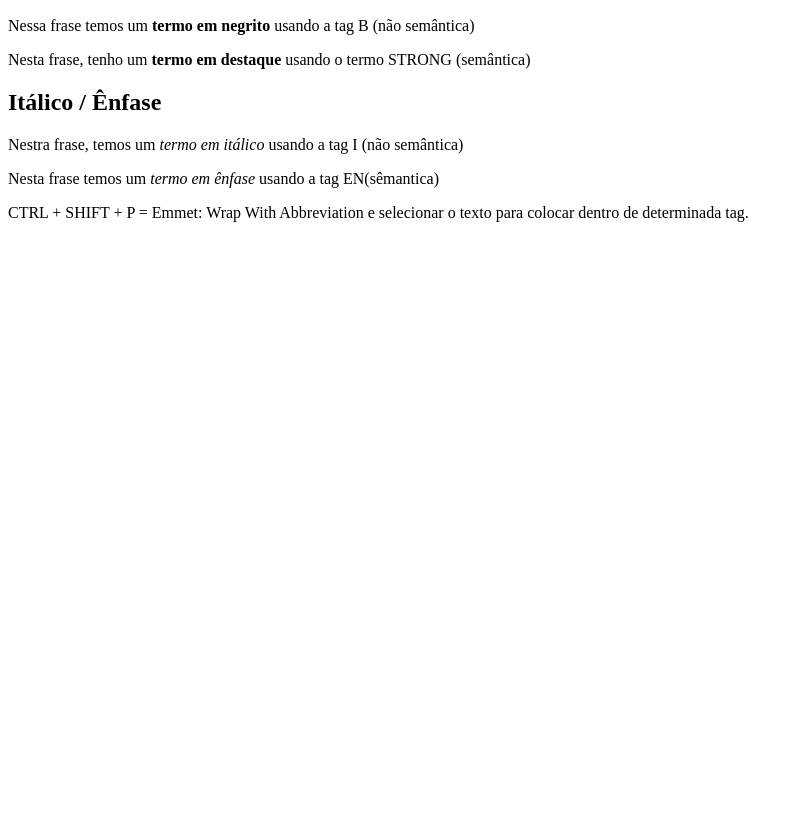
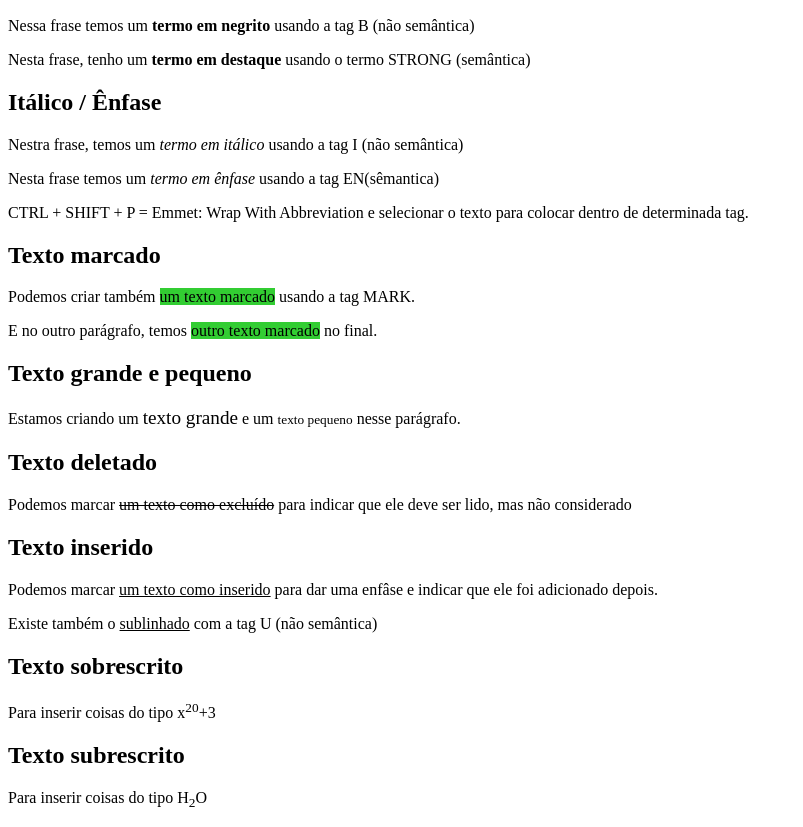
Before and after one commit to Berrsilva/Curso-HTML5-CSS3, a plain HTML site: page exercícios/ex008/index.html in a window 1280 px wide. Shown: the part 110-937 px from the top of the page, without its empty margins (0-803 px from the left). Before the commit the page ends 800 px from the top, so only its background shows below. Drawn offline with Linux system fonts and the light colour scheme.

Commit message:
Formatações adicionais

```diff
--- a/exercícios/ex008/index.html
+++ b/exercícios/ex008/index.html
@@ -5,6 +5,11 @@
     <meta http-equiv="X-UA-Compatible" content="IE=edge">
     <meta name="viewport" content="width=device-width, initial-scale=1.0">
     <title>Formatação de Textos</title>
+    <style>
+        mark {
+            background-color: limegreen;
+        }
+    </style>
 </head>
 <body>
     <h1>Principais Formatações</h1>
@@ -15,5 +20,19 @@
     <p>Nestra frase, temos um <i>termo em itálico</i> usando a tag I (não semântica)</p>
     <p>Nesta frase temos um <em>termo em ênfase</em> usando a tag EN(sêmantica)</p>
     <p>CTRL + SHIFT + P = Emmet: Wrap With Abbreviation e selecionar o texto para colocar dentro de determinada tag.</p>
+    <h2>Texto marcado</h2>
+    <p>Podemos criar também <mark>um texto marcado</mark> usando a tag MARK.</p>
+    <p>E no outro parágrafo, temos <mark>outro texto marcado</mark> no final.</p>
+    <h2>Texto grande e pequeno</h2>
+    <p>Estamos criando um <big>texto grande</big> e um <small>texto pequeno</small> nesse parágrafo.</p>
+    <h2>Texto deletado</h2>
+    <p>Podemos marcar <del>um texto como excluído</del> para indicar que ele deve ser lido, mas não considerado</p>
+    <h2>Texto inserido</h2>
+    <p>Podemos marcar <ins>um texto como inserido</ins> para dar uma enfâse e indicar que ele foi adicionado depois.</p>
+    <p>Existe também o <u>sublinhado</u> com a tag U (não semântica)</p>
+    <h2>Texto sobrescrito</h2>
+    <p>Para inserir coisas do tipo x<sup>20</sup>+3</p>
+    <h2>Texto subrescrito</h2>
+    <p>Para inserir coisas do tipo H<sub>2</sub>O</p>
 </body>
 </html>
```
Also changed, not shown: exercícios/ex009/index.html (added).
